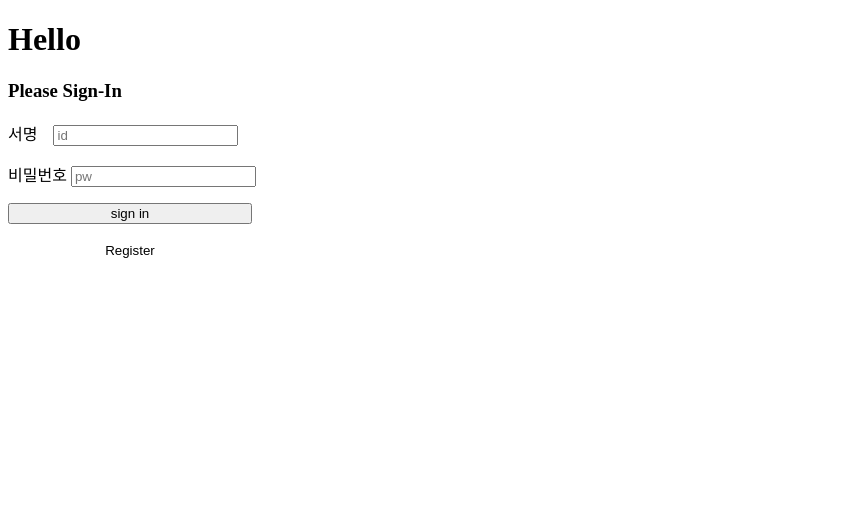
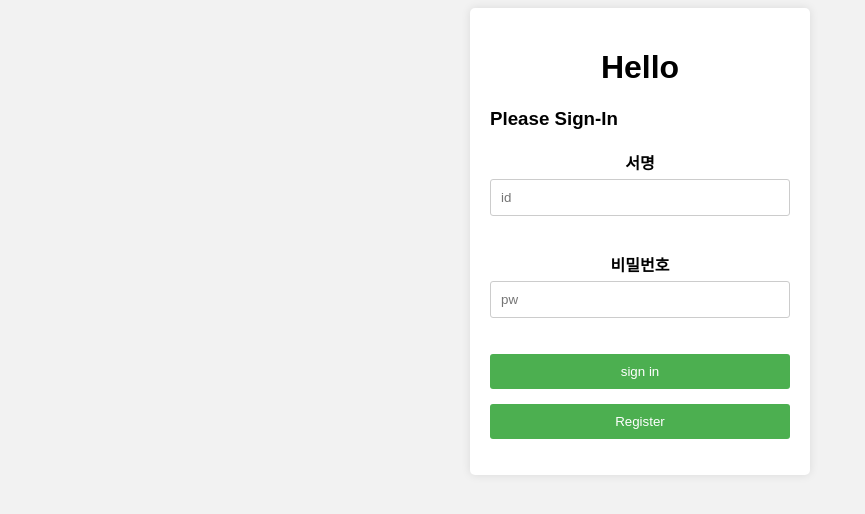
Before and after one commit to kim-chanhee/squat_grade, a Flask app: page / in a window 1280 px wide. Shown: the top 514 px of the page, without its empty margins (0-865 px from the left). Run offline with Flask 3, Linux system fonts and the light colour scheme.

Commit message:
flask_add

```diff
--- a/app.py
+++ b/app.py
@@ -55,6 +55,7 @@ def main():
             error = 'invalid input data detected !'
     return render_template('main.html', error = error)
 
+# ==============회원 가입 =====================
 @app.route('/register', methods=['GET', 'POST'])
 def register():
     error = None
@@ -82,13 +83,32 @@ def register():
         conn.close()
     return render_template('register.html', error=error)
 
+
+# ======================= home ======================
 @app.route('/home', methods=['GET', 'POST'])
 def home():
     error = None
+
+    # 로그인한 사용자인지 확인
+    if 'login_user' not in session:
+        # 로그인되지 않은 사용자는 로그인 페이지로 리디렉션
+        return redirect(url_for('main'))
+
     U_id = session['login_user']
-    return render_template('home.html', error=error, U_id=U_id)
+    # 데이터베이스에서 등급 가져오기
+    conn, cursor = connect_to_mysql()
+    sql = 'SELECT grade FROM login WHERE U_id = %s'
+    cursor.execute(sql, (U_id,))
+    row = cursor.fetchone()
+    grade = row[0] if row else None
 
-# ===============================
+    cursor.close()
+    conn.close()
+
+    return render_template('home.html', error=error, U_id=U_id, grade=grade)
+
+
+# =============== 이미지 전처리 & 등급 ================
 # 이미지 디렉토리 경로
 img_dir = 'C:/CH_Project/자세교정/Model'
 model_path = os.path.join(img_dir, 'CNN_model.h5')
@@ -128,6 +148,7 @@ def upload():
 
     # 클래스 수 세기
     class_counts = Counter(predicted_classes)
+    # 딕셔너리에서 키가 4인 값을 찾고 , 해당 값이 없으면 기본값으로 0을 반환한다.
     count_4 = class_counts.get(4, 0)
 
     # 등급 지정
@@ -144,7 +165,19 @@ def upload():
     else:
         grade = 'A'
 
-    return render_template('home.html', grade=grade)
+    # UID 받기
+    U_id = request.form['UID'] # 클라이언트가 전송한 UID를 받음
+
+    # 등급을 데이터베이스에 저장
+    conn, cursor = connect_to_mysql()
+    sql = 'UPDATE login SET grade=%s WHERE U_id=%s'
+    value = (grade, U_id)
+    cursor.execute(sql, value)
+    conn.commit()
+    cursor.close()
+    conn.close()
+
+    return 'ss'
 
     # 예측된 클래스와 등급을 JSON 형식으로 반환
     # return jsonify({'grade': grade})  # 예측된 클래스 : 'predicted_classes': predicted_classes.tolist(),
--- a/templates/Main.html
+++ b/templates/Main.html
@@ -3,16 +3,74 @@
 <head>
     <meta charset="UTF-8">
     <title>MAIN</title>
+    <style>
+        body {
+            font-family: Arial, sans-serif;
+            background-color: #f2f2f2;
+        }
+
+        form {
+            max-width: 300px;
+            margin: 0 auto;
+            padding: 20px;
+            background: #fff;
+            border-radius: 5px;
+            box-shadow: 0 0 10px rgba(0, 0, 0, 0.1);
+        }
+
+        h1 {
+            text-align: center;
+        }
+
+        h3 {
+            margin-bottom: 20px;
+        }
+
+        label {
+            display: block;
+            margin-bottom: 5px;
+            font-weight: bold;
+        }
+
+        input[type="text"],
+        input[type="password"] {
+            width: 100%;
+            padding: 10px;
+            margin-bottom: 20px;
+            border: 1px solid #ccc;
+            border-radius: 3px;
+            box-sizing: border-box;
+        }
+
+        input[type="submit"],
+        input[type="button"] {
+            width: 100%;
+            padding: 10px;
+            border: none;
+            border-radius: 3px;
+            background-color: #4CAF50;
+            color: white;
+            cursor: pointer;
+        }
+
+        input[type="submit"]:hover,
+        input[type="button"]:hover {
+            background-color: #45a049;
+        }
+
+        p {
+            margin-top: 15px;
+            text-align: center;
+        }
+    </style>
 </head>
 <body>
 <form method="POST" id="authForm">
     <div>
+        <h1>Hello</h1>
+        <h3>Please Sign-In</h3>
         <p>
-        <h1> Hello</h1>
-        </p>
-        <h3> Please Sign-In</h3>
-        <p>
-            <label for="U_id">서명&nbsp&nbsp&nbsp</label>
+            <label for="U_id">서명</label>
             <input type="text" id="U_id" name="U_id" placeholder="id">
         </p>
 
@@ -21,13 +79,10 @@
             <input type="password" id="U_pw" name="U_pw" placeholder="pw">
         </p>
     </div>
-    <input type="submit" name="sign_in" value="sign in" style="WIDTH: 183pt"/>
+    <input type="submit" name="sign_in" value="sign in"/>
     <p>
-        <input type=button style="WIDTH: 183pt; background-color:transparent;  border:2px transparent solid;"
-               value="Register" name="register" onclick="location.href='register'">
+        <input type="button" value="Register" name="register" onclick="location.href='register'">
     </p>
-
 </form>
-
 </body>
 </html>
```
Also changed, not shown: templates/home.html (+6 -2 lines), templates/register.html (+54 -5 lines).
